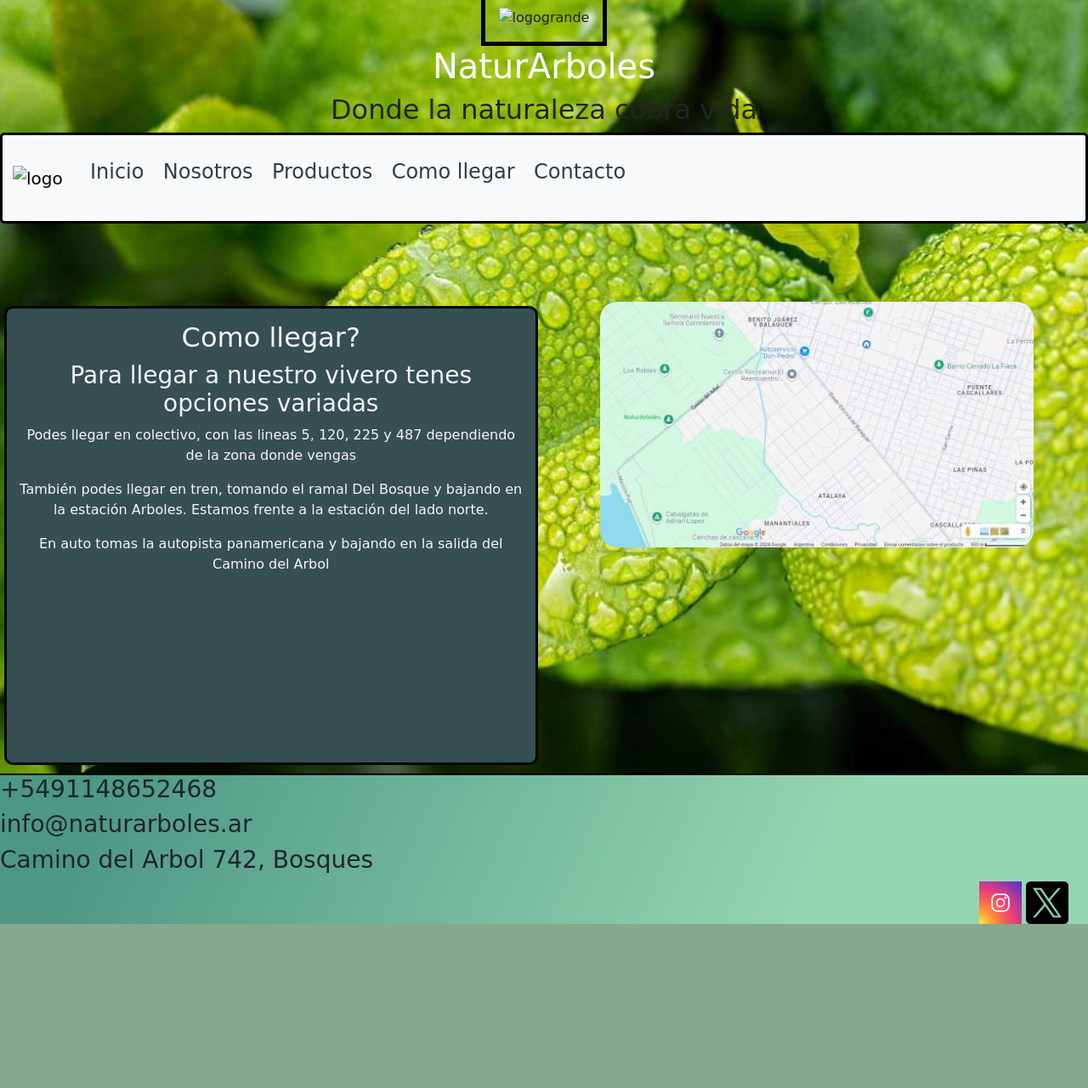
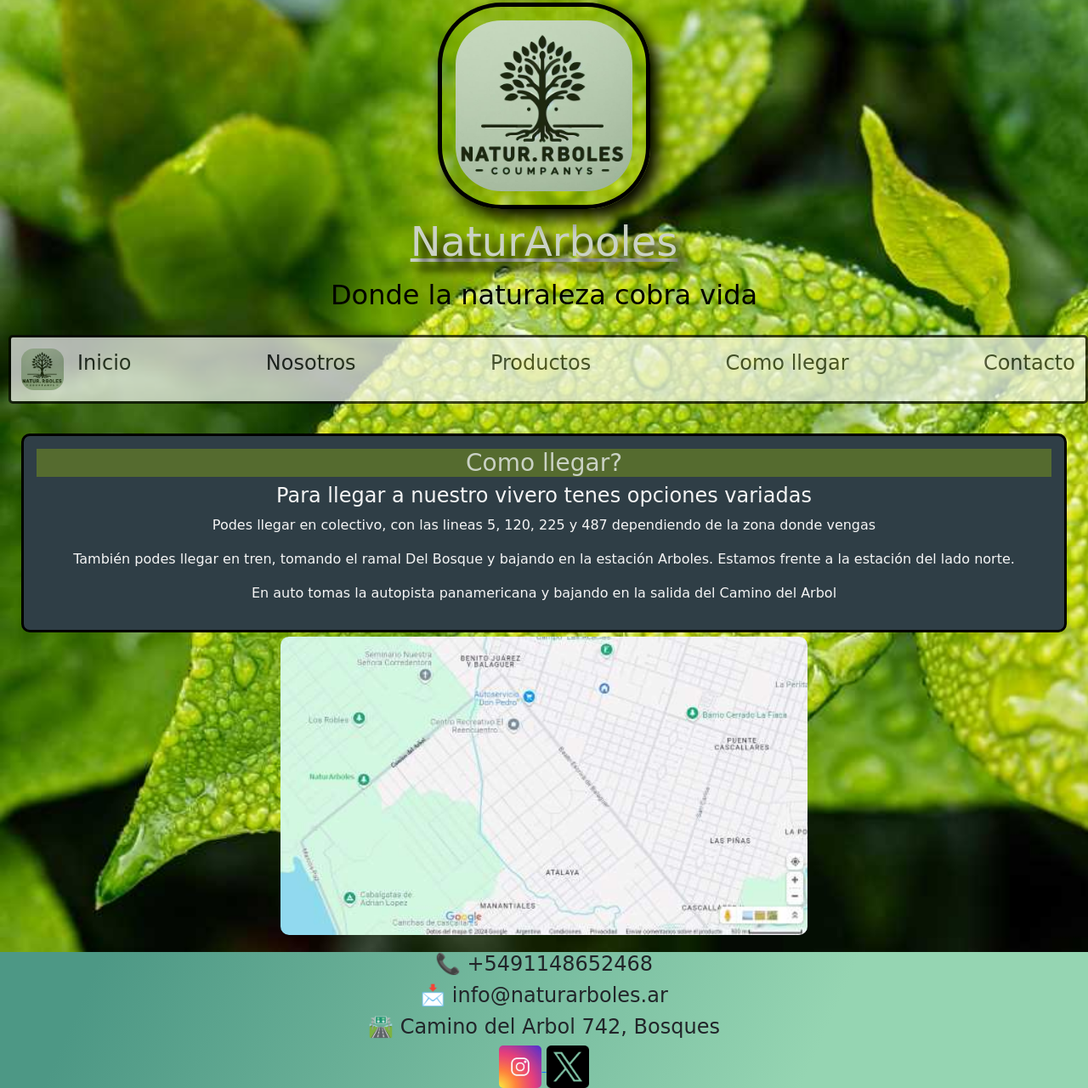
Before and after one commit to alejandromdiez/NaturArboles, a website: page pages/ubicacion.html in a window 1280 px wide. Shown: the part 12-1292 px from the top of the page at 85% size. Before the commit the page ends 1099 px from the top, so only its background shows below. Drawn offline with nearby package versions, Linux system fonts and the light colour scheme.

Commit message:
v3 tercera entrega

```diff
--- a/pages/ubicacion.html
+++ b/pages/ubicacion.html
@@ -6,21 +6,24 @@
     <link rel="shortcut icon" href="../img/favicon-32x32.png" type="image/x-icon">
     <!--dependencias boot-->
     <link href="https://cdn.jsdelivr.net/npm/bootstrap@5.3.3/dist/css/bootstrap.min.css" rel="stylesheet" integrity="sha384-QWTKZyjpPEjISv5WaRU9OFeRpok6YctnYmDr5pNlyT2bRjXh0JMhjY6hW+ALEwIH" crossorigin="anonymous">
-    <link rel="stylesheet" href="../estilo/estilo.css">
+    <link rel="stylesheet" href="../css/estilo.css">
+    <link rel="stylesheet"
+    href="https://cdnjs.cloudflare.com/ajax/libs/animate.css/4.1.1/animate.min.css"
+    />
     <title>NaturArboles 🌲</title>
 </head>
 <body class="ubicacion">
     <header class="header">
         <div class="logogrande">
-            <img src="../img/logogrande.png" alt="logogrande">
-            <h1 class="titulo1">NaturArboles</h1>
-            <h2 class="titulo">Donde la naturaleza cobra vida</h2>
+            <img class="animate__animated animate__heartBeat" src="../img/logogrande.jpg" alt="logogrande">
+            <h1>NaturArboles</h1>
+            <h2>Donde la naturaleza cobra vida</h2>
         </div>
 
         <!--barra navegacion-->
         <nav class="navbar navbar-expand-lg bg-body-tertiary">
             <div class="container-fluid">
-              <a class="navbar-brand" href=""><img src="../img/logogrande.png" alt="logo"></a>
+              <a class="navbar-brand" href=""><img src="../img/logogrande.jpg" alt="logo"></a>
               <button class="navbar-toggler" type="button" data-bs-toggle="collapse" data-bs-target="#navbarSupportedContent" aria-controls="navbarSupportedContent" aria-expanded="false" aria-label="Toggle navigation">
                 <span class="navbar-toggler-icon"></span>
               </button>
@@ -47,11 +50,10 @@
             </div>
           </nav>
     </header>
-
-
-        <section class="texto">
-            <h2>Como llegar?</h2>
-            <h3> Para llegar a nuestro vivero tenes opciones variadas</h3>
+    <main>
+          <section class="texto">
+            <h3>Como llegar?</h3>
+            <h4> Para llegar a nuestro vivero tenes opciones variadas</h4>
             <p>Podes llegar en colectivo, con las lineas 5, 120, 225 y 487 dependiendo de la zona donde vengas</p>
             <p>También podes llegar en tren, tomando el ramal Del Bosque y bajando en la estación Arboles. Estamos frente a la estación del lado norte.
             </p>
@@ -62,14 +64,16 @@
             <img src="../img/Mapa.jpg" alt="mapa">
 
         </section>
-
-    <footer class="footer">
-        <h3>+5491148652468</h3>
-        <h3>info@naturarboles.ar</h3>
-        <h3>Camino del Arbol 742, Bosques</h3>
-        <img class="logoinsta" src="../img/logoinsta.jpg" alt="logoinsta">
-        <img class="logox" src="../img/logox.png" alt="logox">
-    </footer>
+    </main>
+    <footer>
+      <h4>📞 +5491148652468</h4>
+      <h4>📩 info@naturarboles.ar</h4>
+      <h4>🛣️ Camino del Arbol 742, Bosques</h4>
+      <a href="https://www.instagram.com/" target="_blank"><img class="logoinsta" src="../img/logoinsta.jpg" alt="logoinsta">
+      </a>
+      <a href="https://twitter.com/?lang=es" target="_blank"><img class="logox" src="../img/logox.png" alt="logox">
+      </a>
+  </footer>
     <!--dependencias boot js-->
     <script src="https://cdn.jsdelivr.net/npm/bootstrap@5.3.3/dist/js/bootstrap.bundle.min.js" integrity="sha384-YvpcrYf0tY3lHB60NNkmXc5s9fDVZLESaAA55NDzOxhy9GkcIdslK1eN7N6jIeHz" crossorigin="anonymous"></script>
 </body>
--- a/scss/_main.scss
+++ b/scss/_main.scss
@@ -26,8 +26,24 @@ main{
         }
     }
 
+    .productos{
+        border: 3px solid black;
+        border-radius: 10px;
+        line-height: 1.5;
+        text-align: center;
+        margin: 5px;
+        padding: 15px;
+        background-color: $ColorOscuro;
+        color: whitesmoke;
 
+        h3{
+            text-align: center;
+            color: $colorClaro;
+            background-color: darkolivegreen;
 
+        }
+
+    }
 
 
 
@@ -46,21 +62,7 @@ main{
     padding: 10px;
 }
 
-.productos{
-    border: 3px solid black;
-    border-radius: 10px;
-    line-height: 1.5;
-    text-align: center;
-    margin: 5px;
-    padding: 10px;
-    background-color: #354F52;
-    color: whitesmoke;
-    h3{
-        text-align: center;
-        color: $colorClaro;
-        background-color: darkolivegreen;
-    }
-}
+
 
 
 
```
Also changed, not shown: pages/contacto.html (+3 -1 lines), pages/productos.html (+3 -2 lines), css/estilo.css, scss/_body.scss (line endings or trailing spaces), 1 other file.
